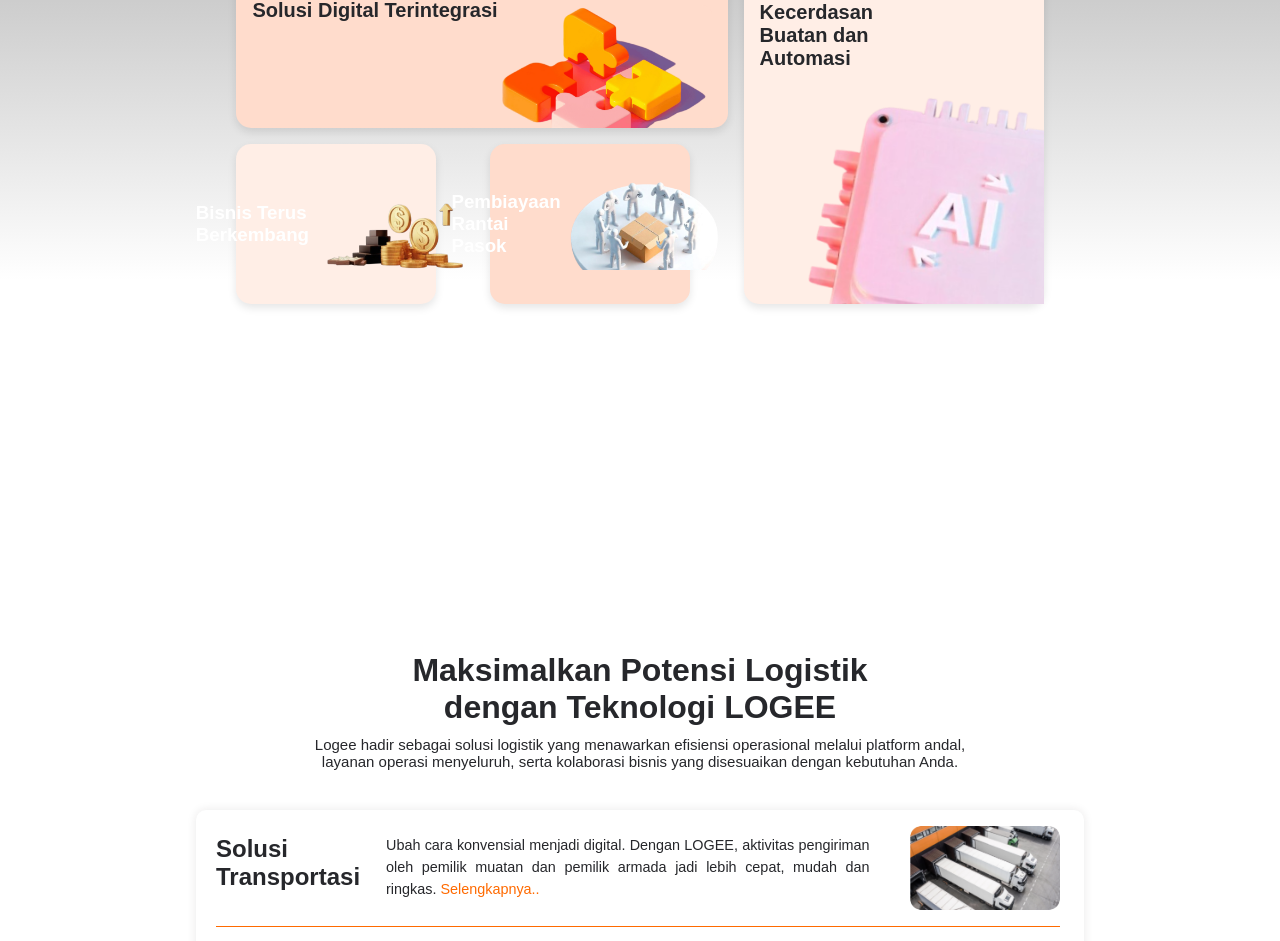
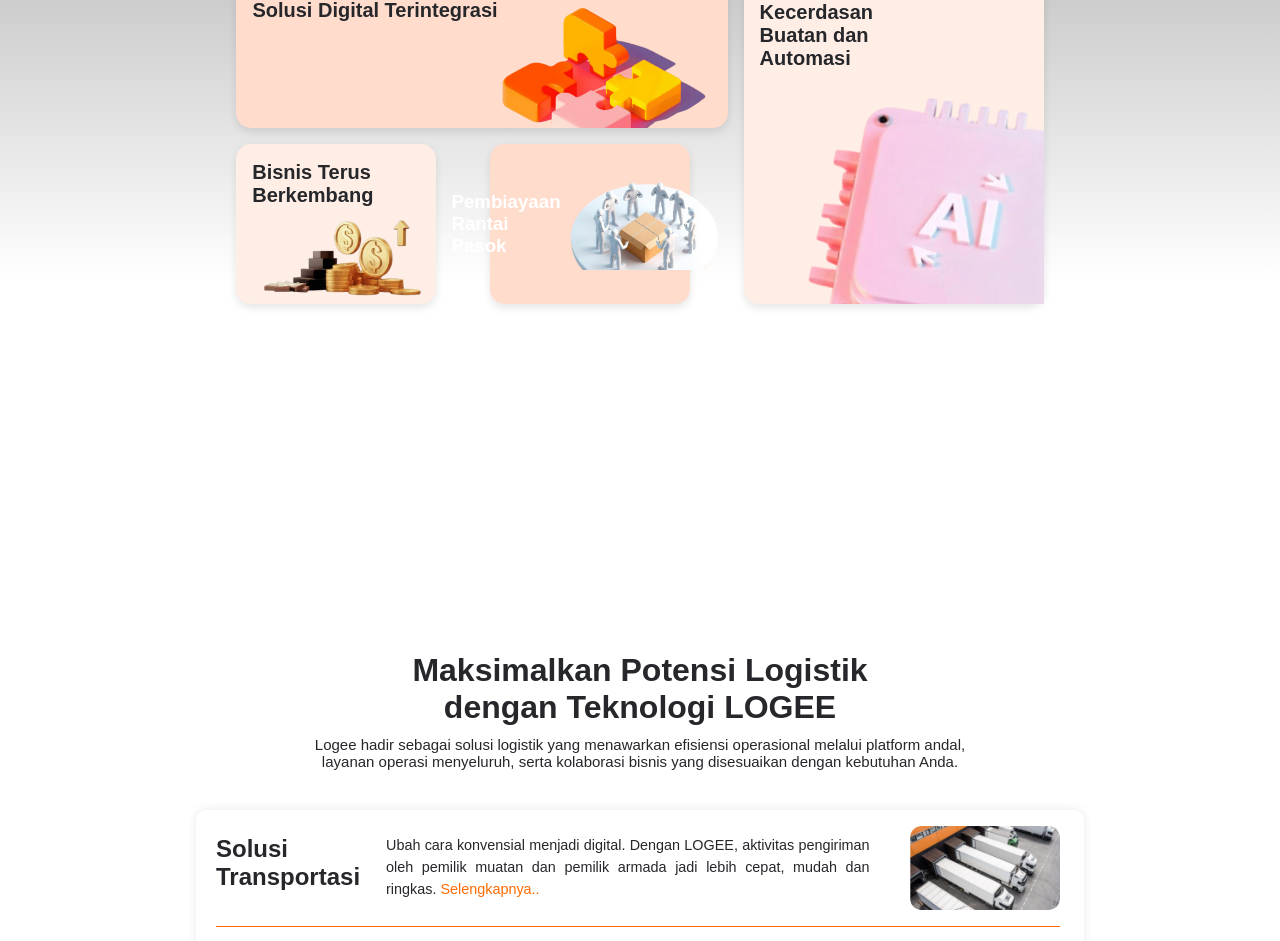
Before and after one commit to khaylabelva/Digistar-93, a React (Create React App) app in the folder digistar93/: page / in a window 1280 px wide. Shown: the part 1836-2777 px from the top of the page. Built offline with nearby package versions, Linux system fonts and the light colour scheme; a web font is replaced by a local one.

Commit message:
card 3 done

```diff
--- a/digistar93/src/App.css
+++ b/digistar93/src/App.css
@@ -718,10 +718,23 @@
   align-items: center;
 }
 
+.card-three h3 {
+  margin-bottom: 5rem;
+  margin-right: -10rem;
+  font-size: 1.25rem;
+  text-align: left;
+  color: #26272B;
+  z-index: 1;
+}
+
 .card-three img {
-  max-width: 100%;
-  max-height: 100%;
+  max-width: 115%;
+  max-height: 115%;
   object-fit: contain;
+  margin-bottom: -40px;
+  margin-left: 30px;
+  margin-right: -16px;
+  z-index: 0;
 }
 
 /* Card Four */
```
